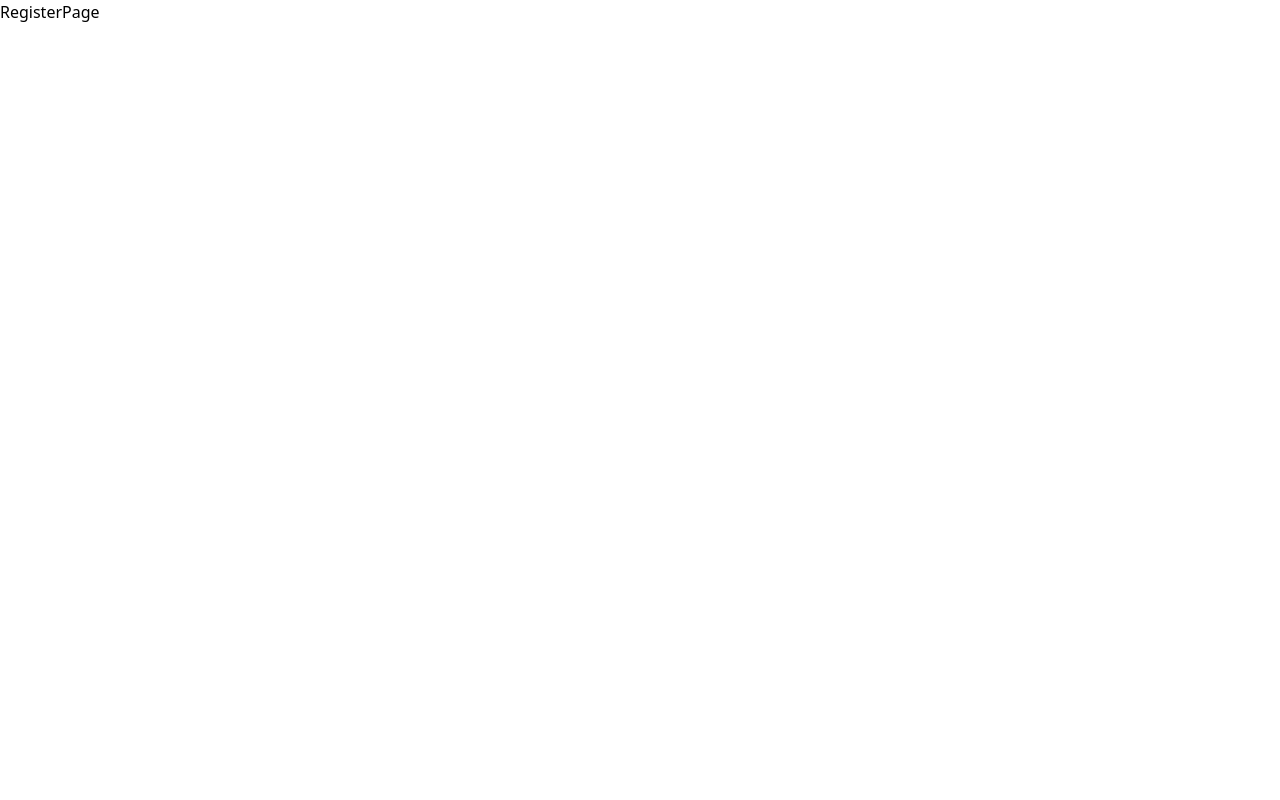
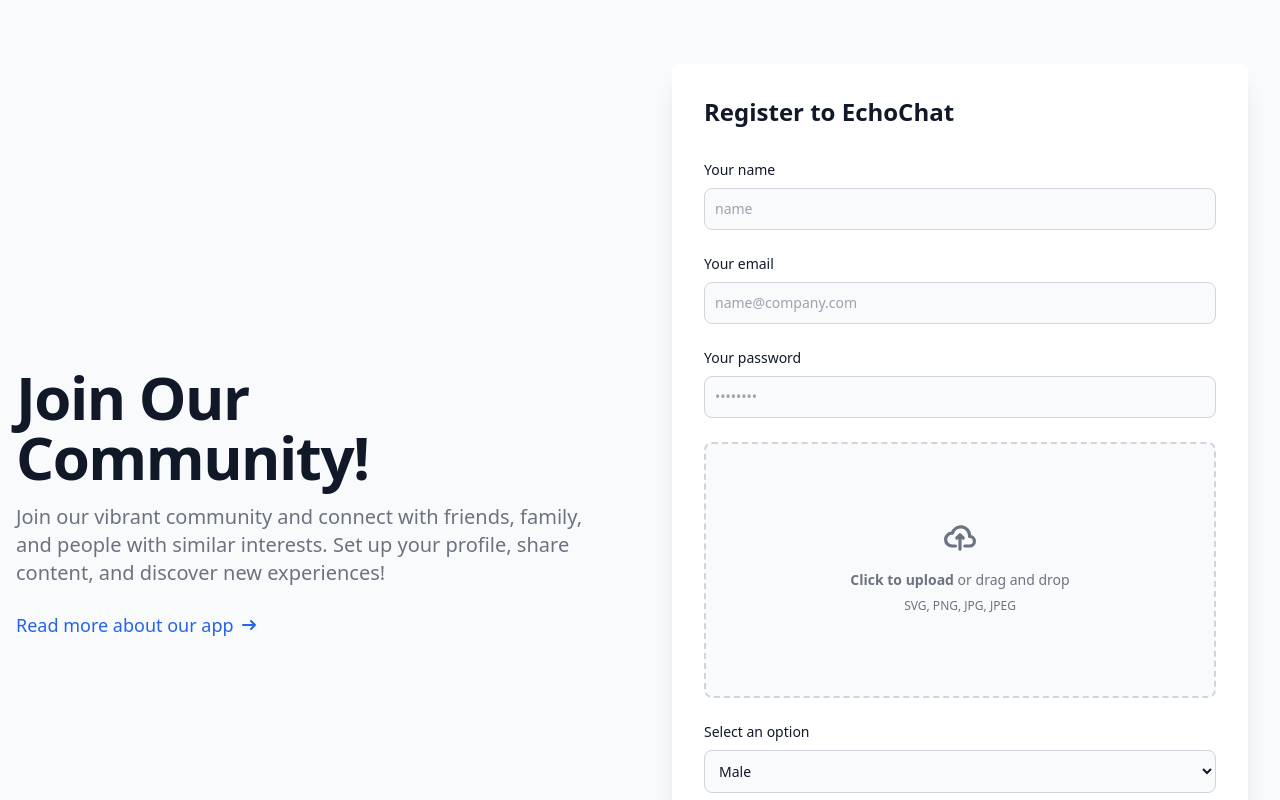
Before and after one commit to MA7EJA/socialNetwork, a React (Vite) app in the folder client/: page /register in a window 1280 px wide. Shown: the top 800 px of the page. Built offline with nearby package versions, Linux system fonts and the light colour scheme.

Commit message:
feat: Add registration page with user input and styling

```diff
--- a/client/src/index.css
+++ b/client/src/index.css
@@ -1,3 +1,7 @@
 @tailwind base;
 @tailwind components;
 @tailwind utilities;
+
+body{
+    background-color: rgb(17 24 39);
+}
--- a/client/src/pages/RegisterPage.jsx
+++ b/client/src/pages/RegisterPage.jsx
@@ -1,8 +1,81 @@
-import React from 'react'
+import React, { useState } from 'react'
+import { Link } from 'react-router-dom'
 
 const RegisterPage = () => {
+
+  const [name, setName] = useState('');
+  const [email, setEmail] = useState('');
+  const [password, setPassword] = useState('');
+  const [gender, setGender] = useState('');
+  const [file, setFile] = useState('')
+
+  const submitHandler = (e) => {
+    e.preventDefault();
+  }
+
   return (
-    <div>RegisterPage</div>
+    <div>
+      <section className="bg-gray-50 dark:bg-gray-900">
+        <div className="py-8 px-4 mx-auto max-w-screen-xl lg:py-16 grid lg:grid-cols-2 gap-8 lg:gap-16">
+            <div className="flex flex-col justify-center">
+                <h1 className="mb-4 text-4xl font-extrabold tracking-tight leading-none text-gray-900 md:text-5xl lg:text-6xl dark:text-white">Join Our Community!</h1>
+                <p className="mb-6 text-lg font-normal text-gray-500 lg:text-xl dark:text-gray-400">Join our vibrant community and connect with friends, family, and people with similar interests. Set up your profile, share content, and discover new experiences!</p>
+                <a href="#" className="text-blue-600 dark:text-blue-500 hover:underline font-medium text-lg inline-flex items-center">Read more about our app
+                    <svg className="w-3.5 h-3.5 ms-2 rtl:rotate-180" aria-hidden="true" xmlns="http://www.w3.org/2000/svg" fill="none" viewBox="0 0 14 10">
+                        <path stroke="currentColor" stroke-linecap="round" stroke-linejoin="round" stroke-width="2" d="M1 5h12m0 0L9 1m4 4L9 9"/>
+                    </svg>
+                </a>
+            </div>
+            <div>
+                <div className="w-full lg:max-w-xl p-6 space-y-8 sm:p-8 bg-white rounded-lg shadow-xl dark:bg-gray-800">
+                    <h2 className="text-2xl font-bold text-gray-900 dark:text-white">
+                        Register to EchoChat
+                    </h2>
+                    <form onSubmit={submitHandler} className="mt-8 space-y-6">
+                        <div>
+                            <label for="name" className="block mb-2 text-sm font-medium text-gray-900 dark:text-white">Your name</label>
+                            <input value={name} onChange={(e) => setName(e.target.value)} type="text" name="name" id="name" className="bg-gray-50 border border-gray-300 text-gray-900 text-sm rounded-lg focus:ring-blue-500 focus:border-blue-500 block w-full p-2.5 dark:bg-gray-700 dark:border-gray-600 dark:placeholder-gray-400 dark:text-white dark:focus:ring-blue-500 dark:focus:border-blue-500" placeholder="name" required />
+                        </div>
+                        <div>
+                            <label for="email" className="block mb-2 text-sm font-medium text-gray-900 dark:text-white">Your email</label>
+                            <input value={email} onChange={(e) => setEmail(e.target.value)} type="email" name="email" id="email" className="bg-gray-50 border border-gray-300 text-gray-900 text-sm rounded-lg focus:ring-blue-500 focus:border-blue-500 block w-full p-2.5 dark:bg-gray-700 dark:border-gray-600 dark:placeholder-gray-400 dark:text-white dark:focus:ring-blue-500 dark:focus:border-blue-500" placeholder="name@company.com" required />
+                        </div>
+                        <div>
+                            <label for="password" className="block mb-2 text-sm font-medium text-gray-900 dark:text-white">Your password</label>
+                            <input value={password} onChange={(e) => setPassword(e.target.value)} type="password" name="password" id="password" placeholder="••••••••" className="bg-gray-50 border border-gray-300 text-gray-900 text-sm rounded-lg focus:ring-blue-500 focus:border-blue-500 block w-full p-2.5 dark:bg-gray-700 dark:border-gray-600 dark:placeholder-gray-400 dark:text-white dark:focus:ring-blue-500 dark:focus:border-blue-500" required />
+                        </div>
+                        <div className="flex items-center justify-center w-full">
+                          <label for="dropzone-file" className="flex flex-col items-center justify-center w-full h-64 border-2 border-gray-300 border-dashed rounded-lg cursor-pointer bg-gray-50 dark:hover:bg-gray-800 dark:bg-gray-700 hover:bg-gray-100 dark:border-gray-600 dark:hover:border-gray-500 dark:hover:bg-gray-600">
+                              <div className="flex flex-col items-center justify-center pt-5 pb-6">
+                                  <svg className="w-8 h-8 mb-4 text-gray-500 dark:text-gray-400" aria-hidden="true" xmlns="http://www.w3.org/2000/svg" fill="none" viewBox="0 0 20 16">
+                                      <path stroke="currentColor" stroke-linecap="round" stroke-linejoin="round" stroke-width="2" d="M13 13h3a3 3 0 0 0 0-6h-.025A5.56 5.56 0 0 0 16 6.5 5.5 5.5 0 0 0 5.207 5.021C5.137 5.017 5.071 5 5 5a4 4 0 0 0 0 8h2.167M10 15V6m0 0L8 8m2-2 2 2"/>
+                                  </svg>
+                                  <p className="mb-2 text-sm text-gray-500 dark:text-gray-400"><span class="font-semibold">Click to upload</span> or drag and drop</p>
+                                  <p className="text-xs text-gray-500 dark:text-gray-400">SVG, PNG, JPG, JPEG</p>
+                              </div>
+                              <input value={file} onChange={(e) => setFile(e.target.value)} id="dropzone-file" type="file" className="hidden" />
+                          </label>
+                        </div>
+                        <div>
+                          <form class="mx-auto">
+                            <label for="countries" className="block mb-2 text-sm font-medium text-gray-900 dark:text-white">Select an option</label>
+                            <select value={gender} onChange={(e) => setGender(e.target.value)} id="countries" className="bg-gray-50 border border-gray-300 text-gray-900 text-sm rounded-lg focus:ring-blue-500 focus:border-blue-500 block w-full p-2.5 dark:bg-gray-700 dark:border-gray-600 dark:placeholder-gray-400 dark:text-white dark:focus:ring-blue-500 dark:focus:border-blue-500">
+                              <option selected disabled>Choose a gender</option>
+                              <option value="US">Male</option>
+                              <option value="CA">Female</option>
+                            </select>
+                          </form>
+                        </div>
+                        <button type="submit" className="w-full p-5 py-3 text-base font-medium text-center text-white bg-blue-700 rounded-lg hover:bg-blue-800 focus:ring-4 focus:ring-blue-300 sm:w-auto dark:bg-blue-600 dark:hover:bg-blue-700 dark:focus:ring-blue-800">Register account</button>
+                        <div className="text-sm font-medium text-gray-900 dark:text-white">
+                            Have Account? <Link to='/login' className="text-blue-600 hover:underline dark:text-blue-500">Sing in</Link>
+                        </div>
+                    </form>
+                </div>
+            </div>
+        </div>
+      </section>
+    </div>
   )
 }
 
```
